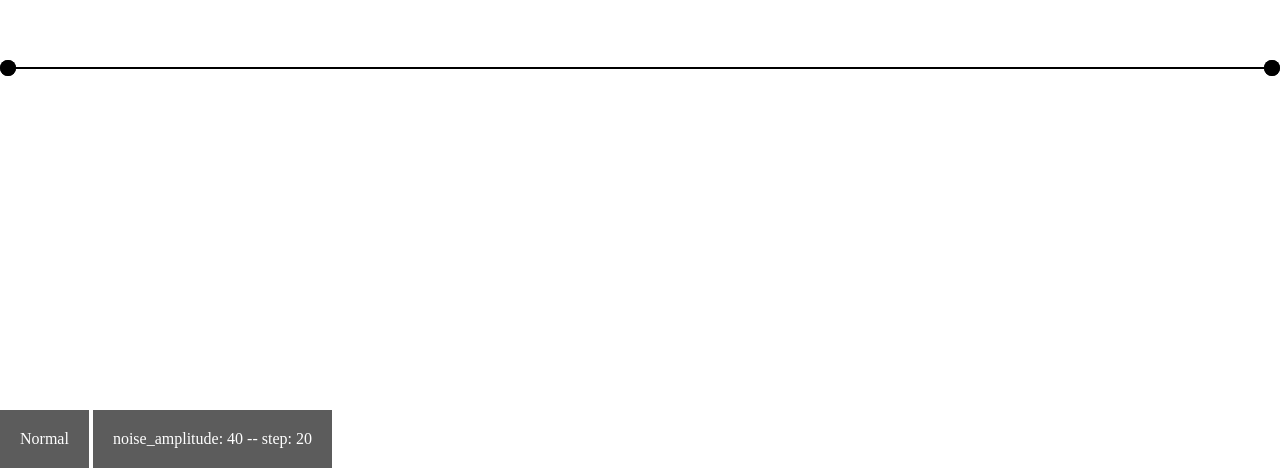
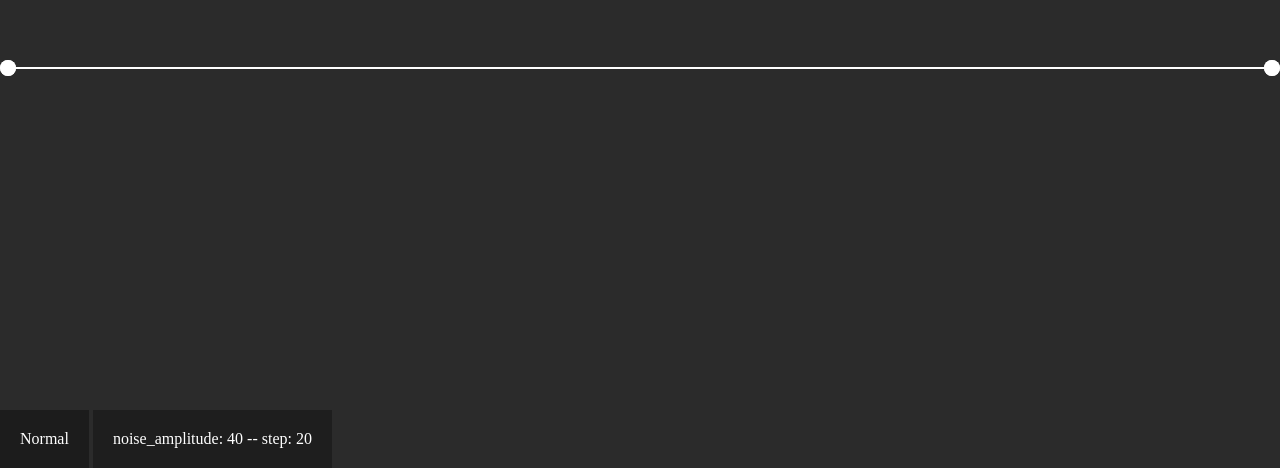
Before and after one commit to brushed-charts/draw-stock-market, a plain HTML site: page index.html in a window 1280 px wide. Shown: the part 332-804 px from the top of the page. Drawn offline with Linux system fonts and the light colour scheme.

Commit message:
Make the generator goes to black mode

```diff
--- a/css/main.css
+++ b/css/main.css
@@ -7,6 +7,7 @@ body {
 canvas {
     width: 100%;
     height: 100%;
+    background-color: rgb(43, 43, 43);
 }
 
 #info_box {
@@ -17,13 +18,13 @@ canvas {
 #mode {
     display: inline-block;
     padding: 20px;
-    background-color: rgba(0, 0, 0, 0.639);
+    background-color: rgba(0, 0, 0, 0.342);
     color: white;
 }
 
 #noise_info {
     display: inline-block;
     padding: 20px;
-    background-color: rgba(0, 0, 0, 0.639);
+    background-color: rgba(0, 0, 0, 0.303);
     color: white;
 }
--- a/js/canvas.js
+++ b/js/canvas.js
@@ -22,6 +22,8 @@ export class Canvas {
 
     static clear() {
         Canvas.context.clearRect(0, 0, Canvas.src.width, Canvas.src.height);
+        // Canvas.context.fillStyle = ''
+        // Canvas.context.fillRect(0, 0, Canvas.src.width, Canvas.src.height)
     }
 
     static save() {
--- a/js/curve.js
+++ b/js/curve.js
@@ -58,7 +58,7 @@ export class Curve {
 
     static draw() {
         for (const point of base_curve) {
-            Drawer.drawAnchor(point, 'black')
+            Drawer.drawAnchor(point, 'white')
         }
         Drawer.drawCurve(line_points)
     }
--- a/js/drawer.js
+++ b/js/drawer.js
@@ -14,7 +14,7 @@ export class Drawer {
         Drawer.context.fill();
     }
 
-    static drawCurve(curve, color='black') {
+    static drawCurve(curve, color='white') {
         Drawer.context.beginPath();
         let previous_point = undefined
         for (const point of curve) {
```
